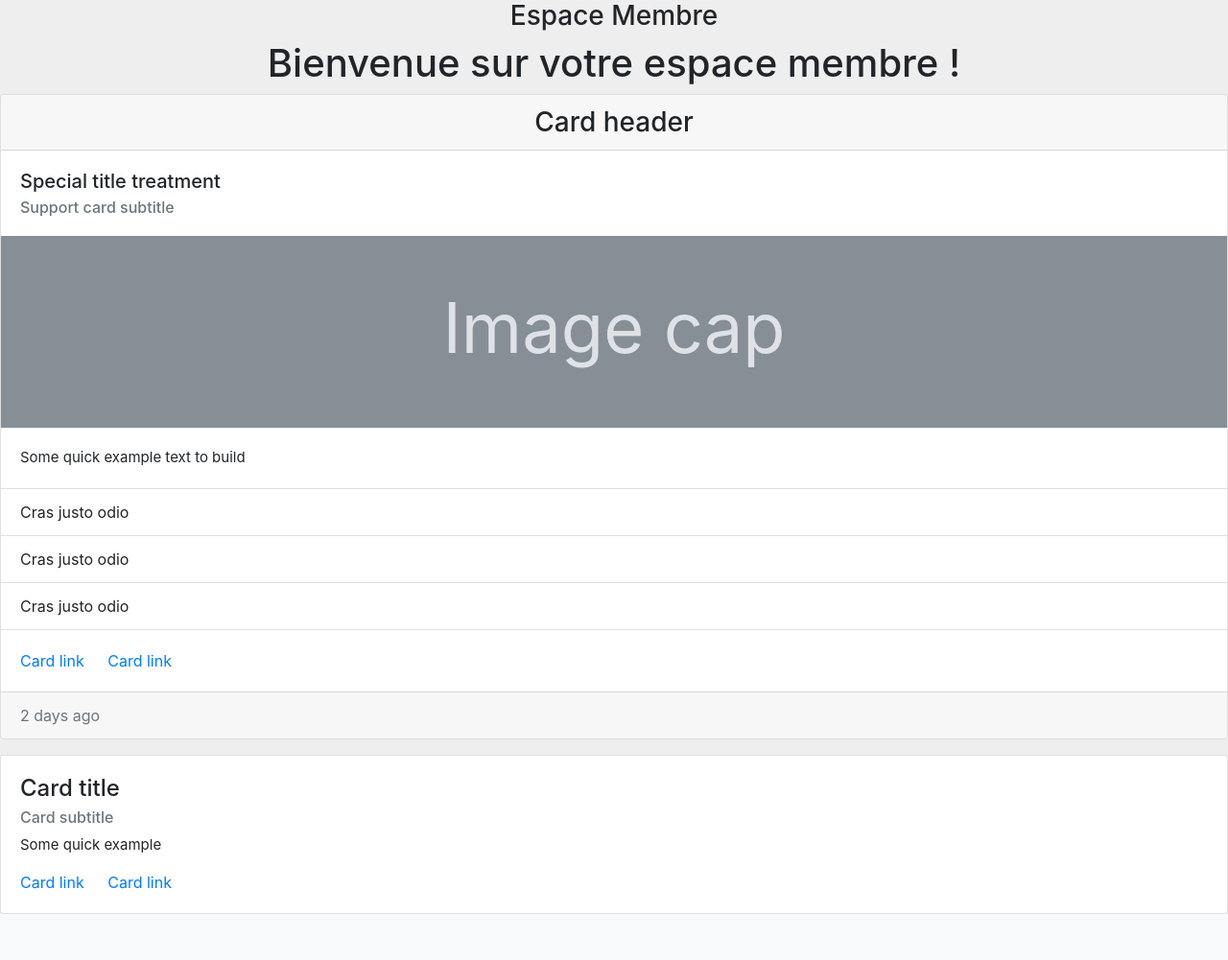
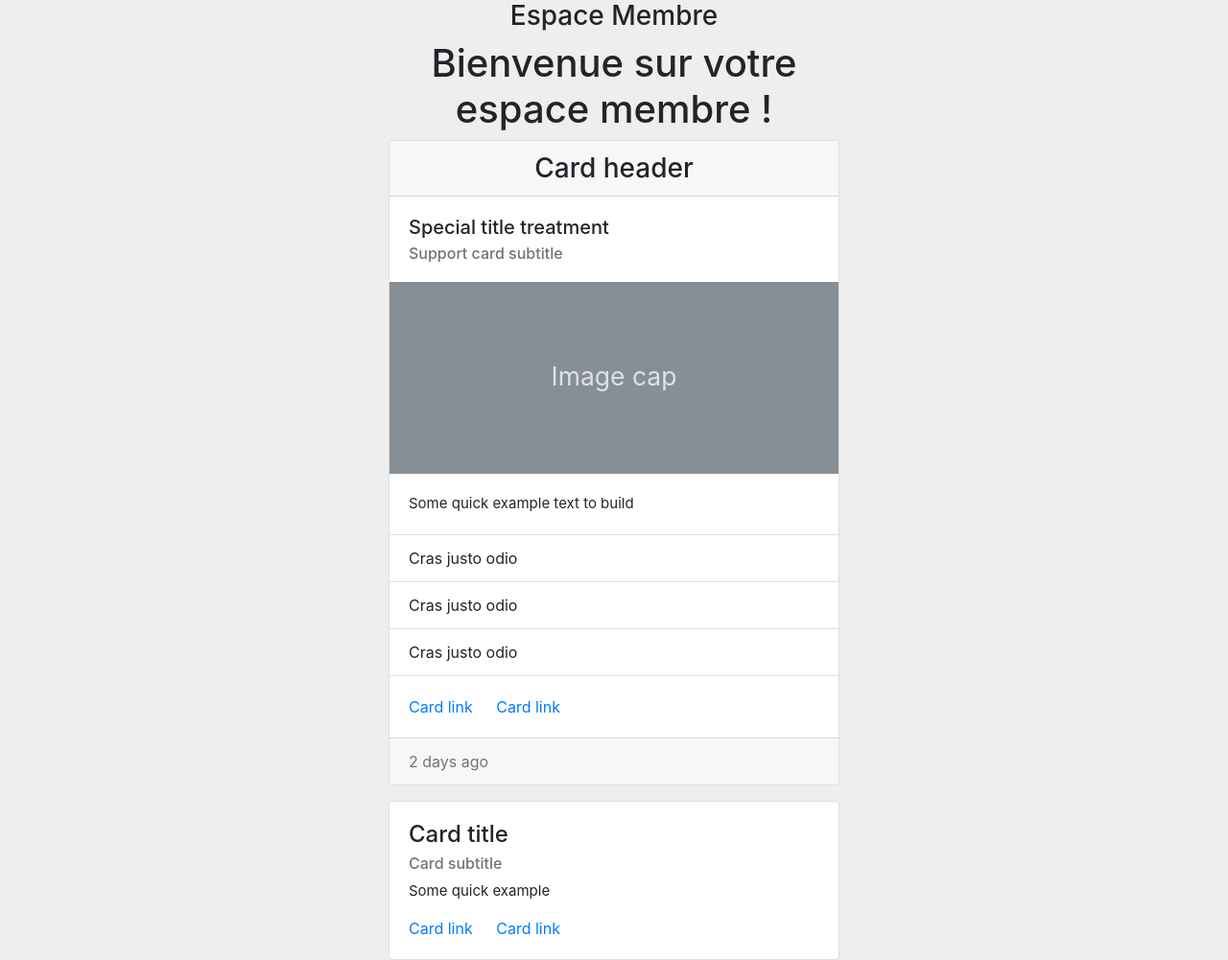
Before and after one commit to Nirdeo/LiveQuestion, a PHP site: page /EspaceMembre/espacemembre.php in a window 1280 px wide. Shown: the part 56-1057 px from the top of the page at 96% size. Before the commit the page ends 1009 px from the top, so only its background shows below. Run offline with PHP 8.4, Linux system fonts and the light colour scheme.

Commit message:
Moification container
Changement format container

```diff
--- a/EspaceMembre/espacemembre.css
+++ b/EspaceMembre/espacemembre.css
@@ -11,6 +11,10 @@ h1,h3 {
     text-align: center;
 }
 
+.container {
+    max-width: 500px;
+}
+
 /* NAVBAR */
 
 .navbar-light .navbar-brand {
--- a/EspaceMembre/espacemembre.php
+++ b/EspaceMembre/espacemembre.php
@@ -35,6 +35,7 @@
         </div>
     </nav>
     <section>
+        <div class="container">
             <h3>Espace Membre</h3>
             <h1>Bienvenue sur votre espace membre !</h1>
             <div class="card mb-3">
@@ -72,6 +73,7 @@
                     <a href="#" class="card-link">Card link</a>
                 </div>
             </div>
+        </div>
     </section>
 </body>
 
```
Lines whose indentation alone changed are shown as unchanged.
